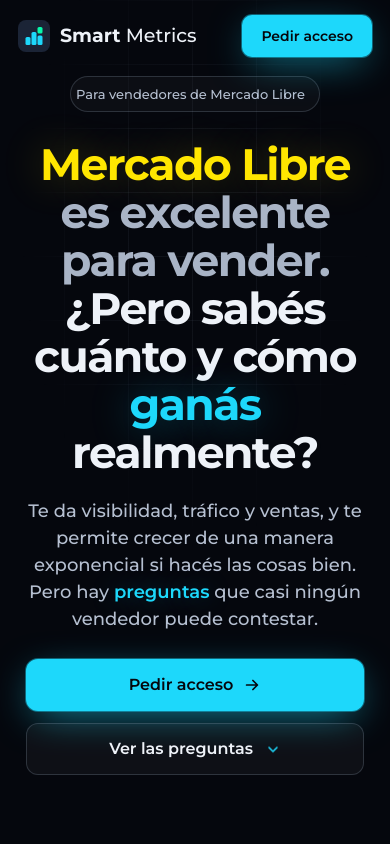
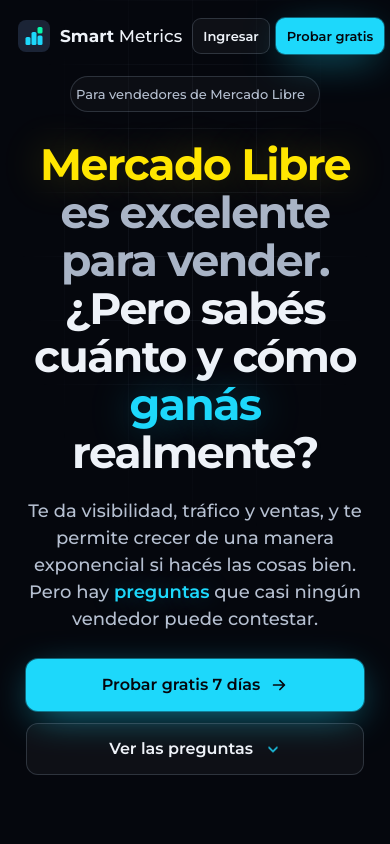
Before and after one commit to Franchuu21/analytics-landing, a plain HTML site: page index.html in a window 390 px wide. Shown: the top 844 px of the page. Drawn offline with Linux system fonts and the light colour scheme.

Commit message:
Landing: enlaces a la app publicada
«Pedir acceso» pasa a «Probar gratis 7 días» y lleva a app.smartmetrics.com.ar/#crear;
«Ingresar» a la app; términos y privacidad a la app; línea de la prueba bajo los
precios; contacto por correo. En el celular el encabezado muestra los dos botones.

Co-Authored-By: Claude Opus 5.5 <noreply@anthropic.com>
Claude-Session: https://claude.ai/code/session_019A3JCycWZuCXWm8Azq9vLw

```diff
--- a/index.html
+++ b/index.html
@@ -392,7 +392,9 @@ p.sub{font-size:19px;line-height:30px;color:var(--t2);margin:20px 0 0;max-width:
 .plan li{display:flex;gap:12px;font-size:15px;line-height:22px;color:var(--t2)}
 .plan li svg{flex:none;margin-top:2px;color:var(--verde)}
 .plan .btn{width:100%}
-.nota{color:var(--mut);margin:28px 0 0;font-size:15px}
+.prueba{color:var(--t2);margin:28px 0 0;font-size:14px}
+.nota{color:var(--mut);margin:10px 0 0;font-size:15px}
+.nota a{color:var(--cian);font-weight:600}
 
 
 /* calculadora de precio */
@@ -443,7 +445,12 @@ footer{border-top:1px solid var(--line);padding:32px 0;color:var(--mut);font-siz
 }
 @media (max-width:820px){
   .wrap{padding:0 18px}
-  .links,.nav-cta .btn-ghost{display:none}
+  .links{display:none}
+  .nav-cta{gap:6px}
+  .nav-in{gap:10px}
+  .logo{font-size:17px}
+  .nav-cta .btn{height:36px;padding:0 10px;font-size:13px;border-radius:9px}
+  .nav-cta .l{display:none}
   .nav-in{justify-content:space-between}
   .hero{padding-top:76px}
   h1.big{font-size:44px;line-height:48px;letter-spacing:-.035em}
@@ -522,6 +529,7 @@ section[id],#demo{scroll-margin-top:72px}
 .scue.gone{opacity:0;transform:translate(-50%,12px);pointer-events:none}
 @keyframes bob{0%,100%{transform:translateY(-1px)}50%{transform:translateY(4px)}}
 .vp svg{color:var(--cian);margin-left:2px;animation:bob 1.6s ease-in-out 2.3s infinite}
+@media (max-width:374px){.logo b,.logo span{display:none}}
 @media (prefers-reduced-motion:reduce){.scue{transition:none}.scue svg,.vp svg{animation:none}}
 .big .hlh{color:var(--cian);text-shadow:0 0 40px rgba(29,216,251,.35)}
 .vh{position:absolute;width:1px;height:1px;overflow:hidden;clip:rect(0 0 0 0);white-space:nowrap}
@@ -582,8 +590,8 @@ section[id],#demo{scroll-margin-top:72px}
       <a href="#precios">Precios</a>
     </nav>
     <div class="nav-cta">
-      <a class="btn btn-ghost" href="#" data-falta="ingresar">Ingresar</a>
-      <a class="btn btn-marca" href="#precios">Pedir acceso</a>
+      <a class="btn btn-ghost" href="https://app.smartmetrics.com.ar/">Ingresar</a>
+      <a class="btn btn-marca" href="https://app.smartmetrics.com.ar/#crear">Probar gratis<span class="l"> 7 días</span></a>
     </div>
   </div>
 </header>
@@ -597,7 +605,7 @@ section[id],#demo{scroll-margin-top:72px}
     <h1 class="big" id="t-hero"><span class="w ml" style="animation-delay:0.05s">Mercado</span> <span class="w ml" style="animation-delay:0.11s">Libre</span> <span class="w soft" style="animation-delay:0.17s">es</span> <span class="w soft" style="animation-delay:0.23s">excelente</span> <span class="w soft" style="animation-delay:0.29s">para</span> <span class="w soft" style="animation-delay:0.35s">vender.</span><br><span class="w" style="animation-delay:0.49s">¿Pero</span> <span class="w" style="animation-delay:0.55s">sabés</span> <span class="w" style="animation-delay:0.61s">cuánto</span> <span class="w" style="animation-delay:0.67s">y</span> <span class="w" style="animation-delay:0.73s">cómo</span> <span class="w hlh" style="animation-delay:0.79s">ganás</span> <span class="w" style="animation-delay:0.85s">realmente?</span></h1>
     <p class="lead">Te da visibilidad, tráfico y ventas, y te permite crecer de una manera exponencial si hacés las cosas bien. Pero hay <span class="hlp">preguntas</span> que casi ningún vendedor puede contestar.</p>
     <div class="cta">
-      <a class="btn btn-marca" href="#precios">Pedir acceso
+      <a class="btn btn-marca" href="https://app.smartmetrics.com.ar/#crear">Probar gratis 7 días
         <svg width="18" height="18" viewBox="0 0 20 20" fill="none" stroke="currentColor" stroke-width="1.9" stroke-linecap="round" stroke-linejoin="round" aria-hidden="true"><path d="M4 10h12M11 5l5 5-5 5"/></svg></a>
       <a class="btn btn-ghost vp" href="#margen">Ver las preguntas<svg width="16" height="16" viewBox="0 0 24 24" fill="none" stroke="currentColor" stroke-width="2.4" stroke-linecap="round" stroke-linejoin="round" aria-hidden="true"><path d="M6 9l6 6 6-6"/></svg></a>
     </div>
@@ -877,7 +885,7 @@ section[id],#demo{scroll-margin-top:72px}
           <li><svg width="18" height="18" viewBox="0 0 20 20" fill="none" stroke="currentColor" stroke-width="2" stroke-linecap="round" stroke-linejoin="round" aria-hidden="true"><path d="M4 10.5l4 4 8-9"/></svg>Costos, combos y costos variables</li>
           <li><svg width="18" height="18" viewBox="0 0 20 20" fill="none" stroke="currentColor" stroke-width="2" stroke-linecap="round" stroke-linejoin="round" aria-hidden="true"><path d="M4 10.5l4 4 8-9"/></svg>Tu equipo, con roles</li>
         </ul>
-        <a class="btn btn-ghost" href="mailto:[TU CORREO]?subject=Quiero%20Smart%20Metrics%20Base" data-falta="correo" id="ctaBase">Pedir acceso</a>
+        <a class="btn btn-ghost" href="https://app.smartmetrics.com.ar/#crear" id="ctaBase">Probar gratis 7 días</a>
       </div>
       <div class="plan rec">
         <span class="tag">Recomendado</span>
@@ -890,10 +898,11 @@ section[id],#demo{scroll-margin-top:72px}
           <li><svg width="18" height="18" viewBox="0 0 20 20" fill="none" stroke="currentColor" stroke-width="2" stroke-linecap="round" stroke-linejoin="round" aria-hidden="true"><path d="M4 10.5l4 4 8-9"/></svg>Productos que se quedan sin stock esta semana</li>
           <li><svg width="18" height="18" viewBox="0 0 20 20" fill="none" stroke="currentColor" stroke-width="2" stroke-linecap="round" stroke-linejoin="round" aria-hidden="true"><path d="M4 10.5l4 4 8-9"/></svg>Ventas que perdés por día por falta de stock</li>
         </ul>
-        <a class="btn btn-marca" href="mailto:[TU CORREO]?subject=Quiero%20Smart%20Metrics%20Advanced" data-falta="correo" id="ctaAdv">Pedir acceso</a>
+        <a class="btn btn-marca" href="https://app.smartmetrics.com.ar/#crear" id="ctaAdv">Probar gratis 7 días</a>
       </div>
     </div>
-    <p class="nota">¿Vendés más de 15.000 por mes o tenés varias cuentas de Mercado Libre? Escribinos y armamos un plan a tu medida.</p>
+    <p class="prueba">Probás 7 días gratis con todo lo de Advanced. Después elegís el plan y pagás por transferencia. Hasta 50 ventas por mes es gratis.</p>
+    <p class="nota">¿Vendés más de 15.000 por mes o tenés varias cuentas de Mercado Libre? <a href="mailto:contacto@smartmetrics.com.ar?subject=Plan%20a%20medida%20de%20Smart%20Metrics" id="aMedida">Escribinos</a> y armamos un plan a tu medida.</p>
   </div>
 </section>
 
@@ -902,7 +911,7 @@ section[id],#demo{scroll-margin-top:72px}
     <svg class="iso" viewBox="0 0 32 32" aria-hidden="true"><rect width="32" height="32" rx="8" fill="#1B2436"/><rect x="7.5" y="17" width="5" height="8" rx="1.5" fill="#1DD8FB"/><rect x="13.5" y="12" width="5" height="13" rx="1.5" fill="#1DD8FB"/><rect x="19.5" y="15.5" width="5" height="9.5" rx="1.5" fill="#1DD8FB"/><rect x="19.5" y="7" width="5" height="6.5" rx="1.5" fill="#07F9AB"/></svg>
     <h2 id="t-cierre">Mirá cada venta con Rayos X.</h2>
     <p>Conectá tu cuenta de Mercado Libre, cargá tus costos y empezá a contestar esas preguntas con un número.</p>
-    <div class="cta"><a class="btn btn-marca" href="#precios">Pedir acceso</a><a class="btn btn-ghost" href="#demo">Volver a la demo</a></div>
+    <div class="cta"><a class="btn btn-marca" href="https://app.smartmetrics.com.ar/#crear">Probar gratis 7 días</a><a class="btn btn-ghost" href="#demo">Volver a la demo</a></div>
   </div>
 </section>
 
@@ -911,7 +920,7 @@ section[id],#demo{scroll-margin-top:72px}
 <footer>
   <div class="wrap pie">
     <span>Smart Metrics es un desarrollo de <b style="color:var(--t2);font-weight:600">SmartFull</b> · Buenos Aires · © 2026</span>
-    <nav aria-label="Legales"><a href="#" data-falta="terminos">Términos y condiciones</a><a href="#" data-falta="privacidad">Política de privacidad</a><a href="mailto:[TU CORREO]" data-falta="correo">Contacto</a></nav>
+    <nav aria-label="Legales"><a href="https://app.smartmetrics.com.ar/terminos">Términos y condiciones</a><a href="https://app.smartmetrics.com.ar/privacidad">Política de privacidad</a><a href="mailto:contacto@smartmetrics.com.ar">Contacto</a></nav>
   </div>
 </footer>
 
@@ -1440,8 +1449,6 @@ function pintarPrecio(){
   document.getElementById('prBase').innerHTML = precio(PRECIO[mon].base[k]);
   document.getElementById('prAdv').innerHTML = precio(PRECIO[mon].adv[k]);
   var g = k === 0;
-  document.getElementById('ctaBase').textContent = g ? 'Empezar gratis' : 'Pedir acceso';
-  document.getElementById('ctaAdv').textContent = g ? 'Empezar gratis' : 'Pedir acceso';
   document.querySelectorAll('.plan .pr small').forEach(function(s){ s.style.display = g ? 'none' : ''; });
 }
 rng.addEventListener('input', pintarPrecio);
```
